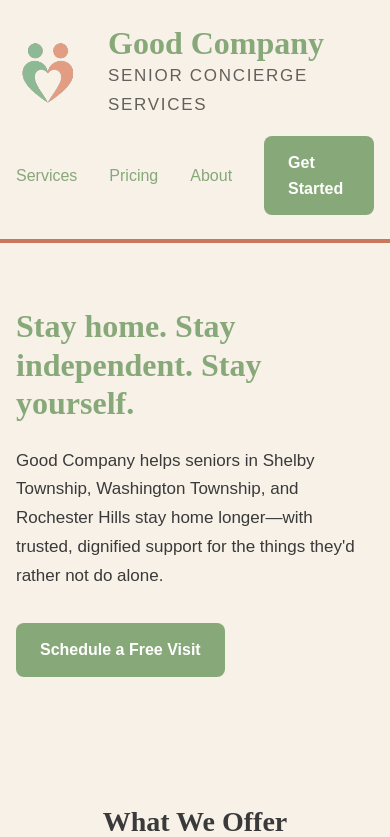
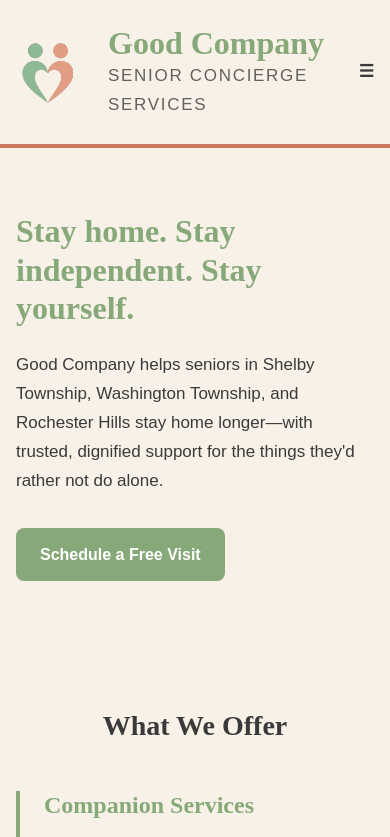
Before and after one commit to GoodCompanySCS/goodcompany-scs, a Next.js app: page / in a window 390 px wide. Shown: the top 837 px of the page. Built offline with nearby package versions, Linux system fonts and the light colour scheme.

Commit message:
Update layout.tsx

```diff
--- a/app/layout.tsx
+++ b/app/layout.tsx
@@ -40,7 +40,7 @@ function Header() {
   return (
     <header style={{ borderBottomColor: "var(--terracotta)" }} className="border-b-4">
       <div className="container-max py-6">
-        <div className="flex flex-col md:flex-row items-center justify-between gap-4">
+        <div className="flex items-center justify-between">
           <a href="/" className="no-underline hover:no-underline">
            <div className="flex items-center gap-7">
   <img
@@ -54,7 +54,7 @@ function Header() {
   </div>
 </div>
           </a>
-          <nav className="flex gap-8 items-center">
+          <nav className="hidden md:flex gap-8 items-center">
             <a href="/services" className="text-charcoal font-medium hover:underline">
               Services
             </a>
@@ -68,6 +68,7 @@ function Header() {
               Get Started
             </a>
           </nav>
+          <button className="md:hidden text-charcoal text-2xl">☰</button>
         </div>
       </div>
     </header>
```
